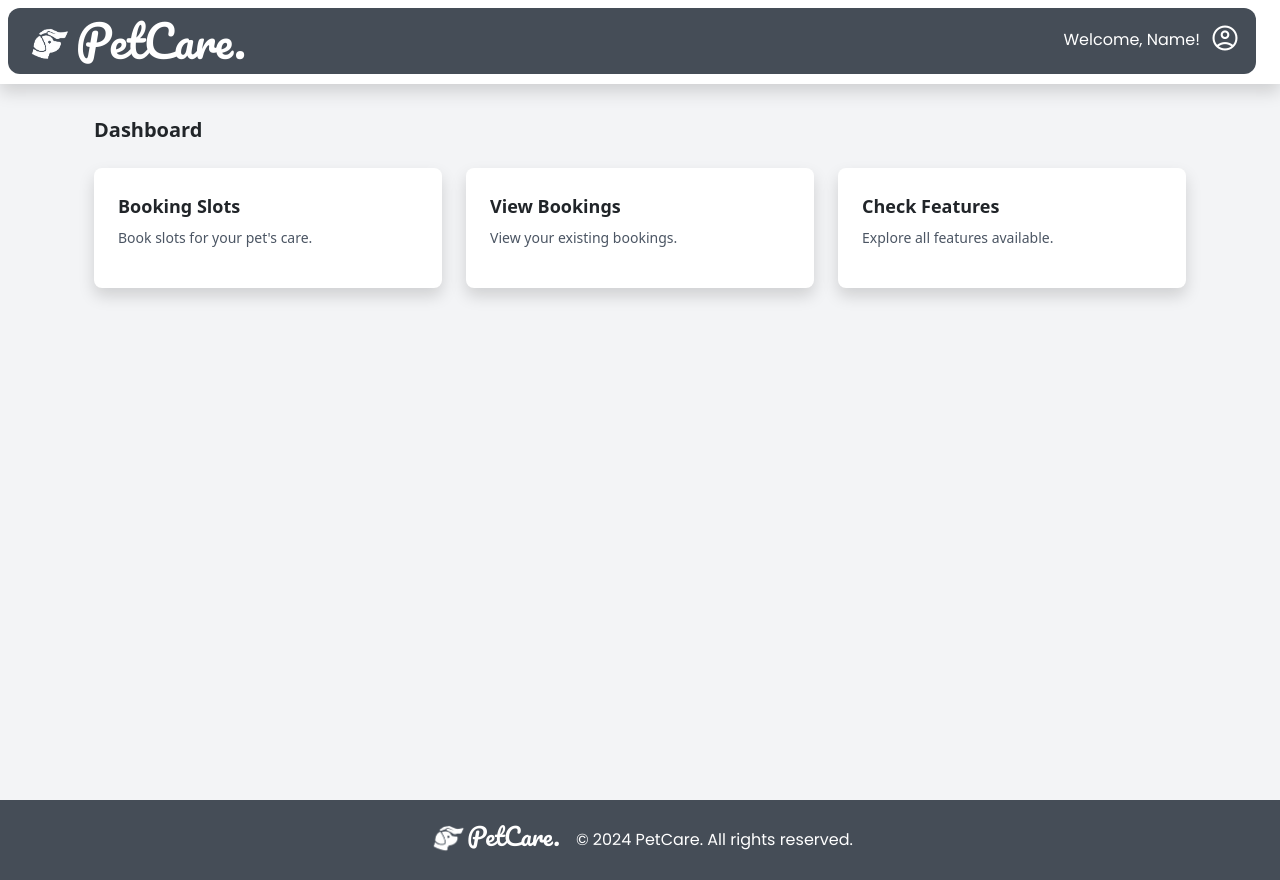
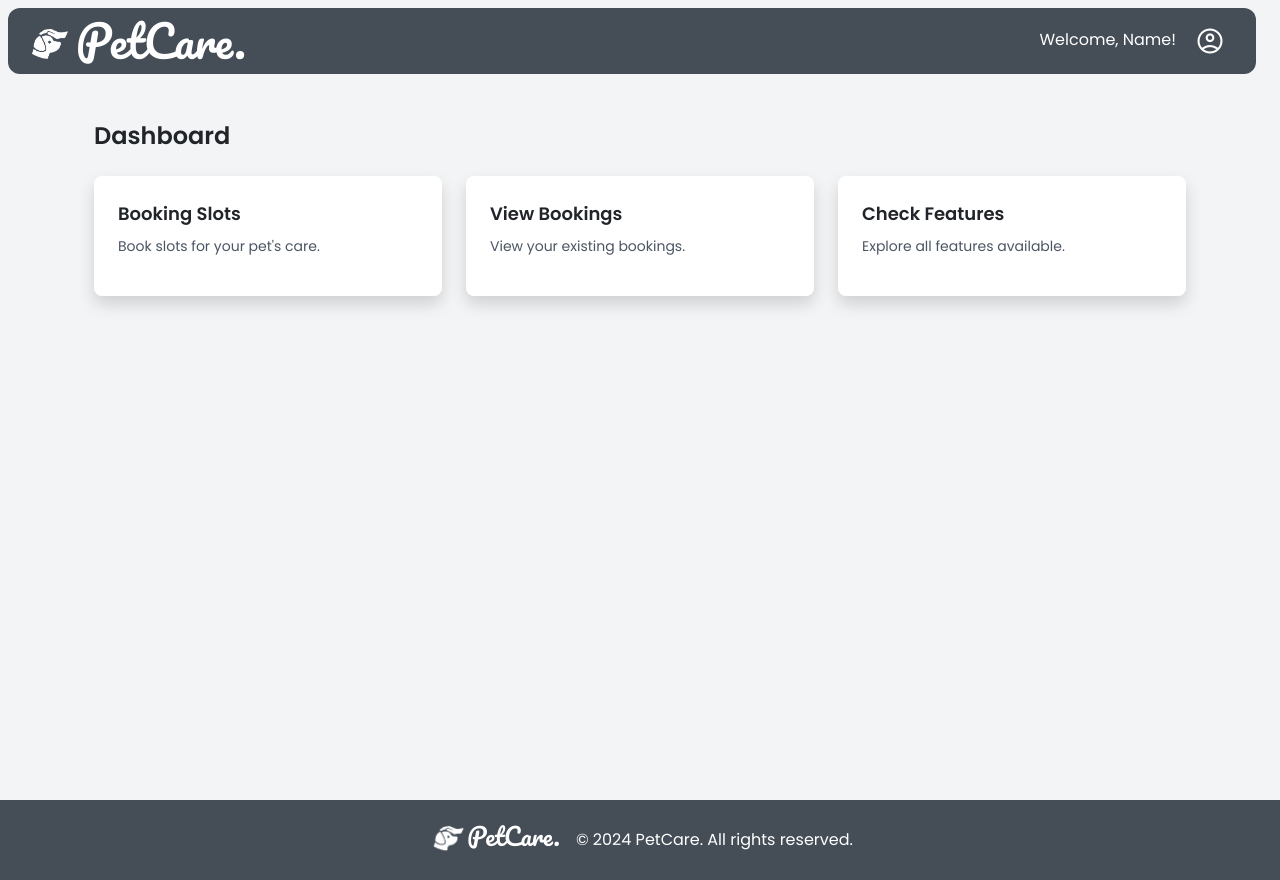
Before and after one commit to varshini2002/PetcareFrontend, a React (Create React App) app: page /dashboard in a window 1280 px wide. Built offline with nearby package versions, Linux system fonts and the light colour scheme.

Commit message:
Log Out Menu

```diff
--- a/package.json
+++ b/package.json
@@ -3,6 +3,9 @@
   "version": "0.1.0",
   "private": true,
   "dependencies": {
+    "@emotion/react": "^11.11.4",
+    "@emotion/styled": "^11.11.5",
+    "@mui/material": "^5.15.17",
     "@testing-library/jest-dom": "^5.17.0",
     "@testing-library/react": "^13.4.0",
     "@testing-library/user-event": "^13.5.0",
--- a/src/Components/DashboardContent.js
+++ b/src/Components/DashboardContent.js
@@ -1,44 +1,27 @@
 import React from 'react';
 
-const LoginPage = () => {
-    // Mock data for user profile
-    const userProfile = {
-        username: 'john_doe',
-        email: 'john@example.com'
-    };
-
+const DashboardContent = () => {
     return (
 <div className="min-h-screen bg-gray-100 flex flex-col">
-            {/* Header */}
-<header className="bg-white shadow">
-<div className="container mx-auto px-4 py-6 flex justify-between items-center">
-                    {/* Logo */}
-<h1 className="text-lg font-semibold text-gray-800">PetCare</h1>
-                    {/* User Profile */}
-<div className="flex items-center">
-<p className="mr-4 text-sm text-gray-600">Welcome, {userProfile.username}!</p>
-<button className="text-sm text-gray-600 hover:text-gray-800">Logout</button>
-</div>
-</div>
-</header>
-            {/* Main Content */}
+
+
 <main className="flex-grow">
-<div className="container mx-auto px-4 py-8">
-<h2 className="text-xl font-semibold mb-4">Dashboard</h2>
-                    {/* User Features */}
+<div className="container mx-auto px-4 py-20 mt-10">
+<h2 className="text-2xl mb-4 poppins-semibold">Dashboard</h2>
+
 <div className="grid grid-cols-1 sm:grid-cols-2 lg:grid-cols-3 gap-4">
-                        {/* Booking Slots */}
-<div className="bg-white rounded-lg shadow p-6">
+
+<div className="bg-white rounded-lg poppins-regular shadow p-6">
 <h3 className="text-lg font-semibold mb-2">Booking Slots</h3>
 <p className="text-sm text-gray-600">Book slots for your pet's care.</p>
 </div>
-                        {/* View Bookings */}
-<div className="bg-white rounded-lg shadow p-6">
+
+<div className="bg-white rounded-lg poppins-regular shadow p-6">
 <h3 className="text-lg font-semibold mb-2">View Bookings</h3>
 <p className="text-sm text-gray-600">View your existing bookings.</p>
 </div>
-                        {/* Check Features */}
-<div className="bg-white rounded-lg shadow p-6">
+
+<div className="bg-white rounded-lg poppins-regular shadow p-6">
 <h3 className="text-lg font-semibold mb-2">Check Features</h3>
 <p className="text-sm text-gray-600">Explore all features available.</p>
 </div>
@@ -50,4 +33,4 @@ const LoginPage = () => {
     );
 };
 
-export default LoginPage;
+export default DashboardContent;
--- a/src/Components/Hero.js
+++ b/src/Components/Hero.js
@@ -8,7 +8,7 @@ function Hero() {
       <div id="carouselExampleAutoplaying" class="carousel slide" data-bs-ride="carousel">
   <div class="carousel-inner">
     <div class="carousel-item active">
-      <img src={Img2} class="d-block w-100" alt="..."/>
+      <img src={Img2} class="relative w-full h-screen overflow-hidden" alt="..."/>
       <div class="carousel-caption d-none d-md-block mb-100">
         <h1 className="poppins-extrabold text-5xl mb-4">Providing Peace of Mind for Pet Parents Everywhere</h1>
         {/* <span className="poppins-regular bg-gray-500 rounded-md px-2"></span> */}
--- /dev/null
+++ b/src/Components/LogOutMenu.js
@@ -0,0 +1,52 @@
+import React from 'react';
+import { useNavigate } from 'react-router-dom';
+import Button from '@mui/material/Button';
+import Menu from '@mui/material/Menu';
+import MenuItem from '@mui/material/MenuItem';
+
+function LogOutMenu() {
+  const [anchorEl, setAnchorEl] = React.useState(null);
+  const open = Boolean(anchorEl);
+  const navigate = useNavigate();
+  const handleClick = (event) => {
+    setAnchorEl(event.currentTarget);
+  };
+  const handleClose = (event) => {
+    // if(event.currentTarget.innerText==="Manage Profile"){
+    //     navigate('/usersignin');
+    // }
+    // else
+     if(event.currentTarget.innerText==="Log Out"){
+        navigate('/restaurantsignin');
+    }
+    setAnchorEl(null);
+  };
+
+  return (
+    <div>
+      <Button
+        id="basic-button"
+        aria-controls={open ? 'basic-menu' : undefined}
+        aria-haspopup="true"
+        aria-expanded={open ? 'true' : undefined}
+        onClick={handleClick}
+      >
+        <span class="material-symbols-outlined size-header text-white">account_circle</span>
+      </Button>
+      <Menu
+        id="basic-menu"
+        anchorEl={anchorEl}
+        open={open}
+        onClose={handleClose}
+        MenuListProps={{
+          'aria-labelledby': 'basic-button',
+        }}
+      >
+        {/* <MenuItem onClick={(e)=>handleClose(e)} >Manage Profile</MenuItem> */}
+        <MenuItem onClick={(e)=>handleClose(e)}>Log Out </MenuItem>
+      </Menu>
+    </div>
+  );
+}
+
+export default LogOutMenu
--- a/src/Components/Navbar.js
+++ b/src/Components/Navbar.js
@@ -11,7 +11,7 @@ function Navbar() {
                 <a href="#" className="name no-underline ml-1 text-white font-bold  pacifico-regular">PetCare.</a>
             </div>
             <div className="">
-                <a href="signu" className="poppins-regular bg-gray-500 rounded-lg px-3 py-2 text-white no-underline">Register</a>
+                <a href="signup" className="poppins-regular bg-gray-500 rounded-lg px-3 py-2 text-white no-underline">Register</a>
                 <a href="signin" className="poppins-regular bg-gray-500 rounded-lg px-3 py-2 text-white no-underline ml-2">Sign In</a>
             </div>
         </div>
--- a/src/Components/NavbarSignIn.js
+++ b/src/Components/NavbarSignIn.js
@@ -1,5 +1,6 @@
 import React from 'react';
 import Logo from '../Assets/Logo.png'
+import LogOutMenu from './LogOutMenu';
 
 function NavbarSignIn() {
 
@@ -17,11 +18,12 @@ function NavbarSignIn() {
                 <a href="#" className="name no-underline ml-1 text-white font-bold  pacifico-regular">PetCare.</a>
             </div>
 
-            <p className=" absolute right-14 top-5 poppins-regular text-white">Welcome, {userProfile.username}!</p>
+            <p className=" absolute right-20 top-5 poppins-regular text-white">Welcome, {userProfile.username}!</p>
 
 
             <div className="account">
-            <span class="material-symbols-outlined size-header">account_circle</span>
+            <LogOutMenu/>
+
             </div>
         </div>
     );
--- a/src/Components/SignUpDialog.js
+++ b/src/Components/SignUpDialog.js
@@ -3,7 +3,7 @@ import React from 'react';
 function SignUpDialog() {
     return (
         <div className="fixed inset-0 flex items-center justify-center bg-gray-900 bg-opacity-50 z-50">
-            <div className="bg-white p-8 rounded-lg w-3/6">
+            <div className="bg-white p-8 rounded-lg w-2/6">
                 <h2 className="text-xl font-semibold mb-4">Sign Up</h2>
                 <form className="mb-4">
                     <div className="mb-4">
@@ -20,6 +20,10 @@ function SignUpDialog() {
                             <input type="text" id="lastname" name="lastname" className="mt-1 px-4 py-2 w-full border rounded-md" />
                         </div>
                     </div>
+                    {/* <div className="mb-4">
+                        <label htmlFor="phone" className="block text-sm font-medium text-gray-700">Phone Number</label>
+                        <input type="tel" id="phone" name="phone" className="mt-1 px-4 py-2 w-full border rounded-md" />
+                    </div> */}
                     <div className="mb-4">
                         <label htmlFor="password" className="block text-sm font-medium text-gray-700">Password</label>
                         <input type="password" id="password" name="password" className="mt-1 px-4 py-2 w-full border rounded-md" />
```
Also changed, not shown: 1 other file (tests, documents, lock files or other folders).
